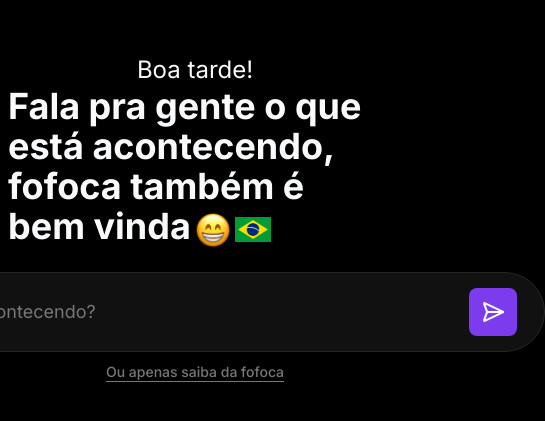
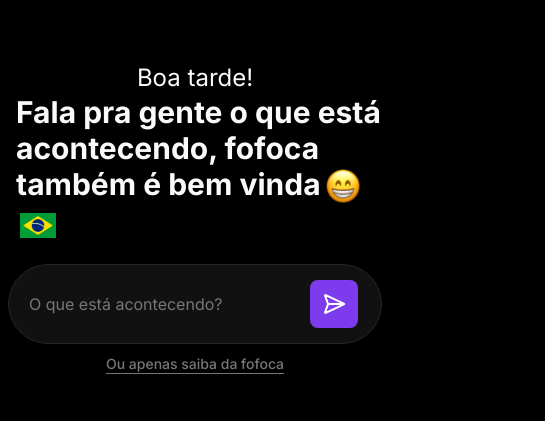
Before and after one commit to ryansldev/zap-web, a Next.js app: page / in a window 390 px wide. Shown: the part 199-620 px from the top of the page, 545 px wide, since content can reach past the window. Built offline with nearby package versions, Linux system fonts and the light colour scheme; no server answers.

Commit message:
bettering responsiviness at home page

```diff
--- a/app/page.tsx
+++ b/app/page.tsx
@@ -13,7 +13,7 @@ export default function Home() {
         <span className="text-2xl">
           {getCumpriments()}
         </span>
-        <h1 className="text-4xl max-w-[688px] text-left font-bold">
+        <h1 className="sm:text-4xl text-3xl w-full sm:px-0 pl-2 sm:max-w-[688px] text-left font-bold">
           Fala pra gente o que está acontecendo,
           fofoca também é bem vinda
           <Emoji
--- a/components/form/create-post/index.tsx
+++ b/components/form/create-post/index.tsx
@@ -46,14 +46,14 @@ export function CreatePostForm({
   }
 
   return (
-    <form action={onSubmit}>
-      <div className="flex items-center relative min-w-[700px] mt-6">
+    <form action={onSubmit} className="w-full">
+      <div className="flex items-center relative w-full max-w-[700px] mt-6 mx-auto">
         <FormInput
           ref={inputRef}
           name="text"
           type="text"
           placeholder={disabled ? "Faça login para criar uma nova publicação" : "O que está acontecendo?"}
-          className="h-20 rounded-full text-[18px] px-8"
+          className="h-20 rounded-full sm:text-[18px] text-1xl sm:px-8 px-5 sm:pr-0 pr-[85px]"
           errors={fieldErrors}
           disabled={disabled}
           required
@@ -62,7 +62,7 @@ export function CreatePostForm({
         <FormSubmit
           size="icon"
           disabled={disabled}
-          className="absolute right-7 rounded-lg h-12 w-12 top-4"
+          className="absolute sm:right-7 right-6 rounded-lg h-12 w-12 top-4"
         >
           <SendHorizonal className="h-6 w-6" />
         </FormSubmit>
```
